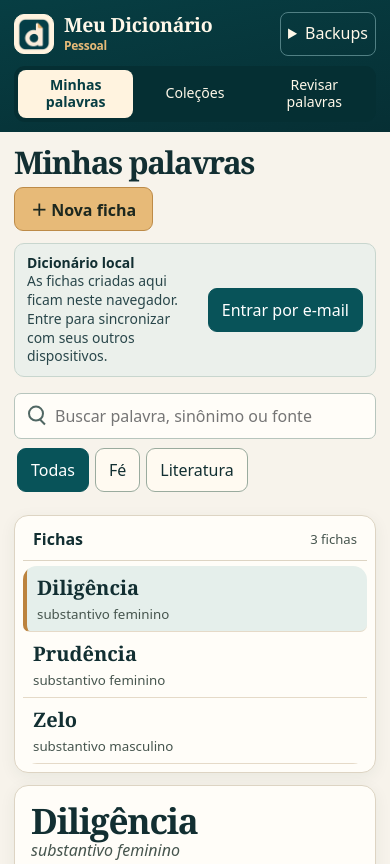
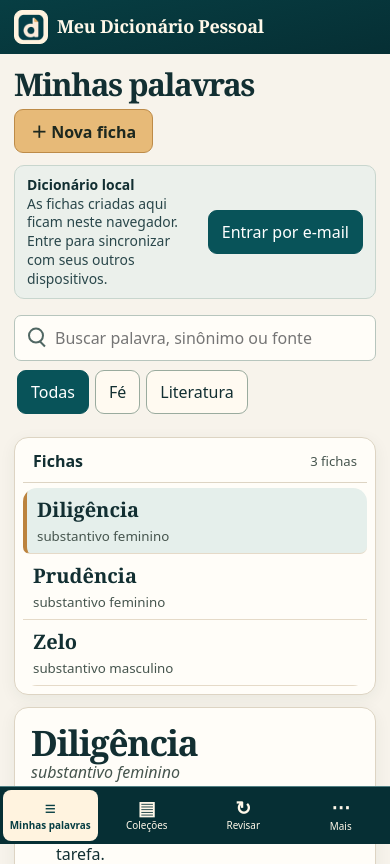
Before and after one commit to mandresoeiro/meu-dicionario-web, a plain HTML site: page index.html in a window 390 px wide. Shown: the top 864 px of the page. Drawn offline with Linux system fonts and the light colour scheme.

Commit message:
Organiza a navegação lateral e inferior

```diff
--- a/index.html
+++ b/index.html
@@ -1,7 +1,7 @@
 <!doctype html>
 <html lang="pt-BR">
 <meta charset="utf-8">
-<meta name="viewport" content="width=device-width,initial-scale=1">
+<meta name="viewport" content="width=device-width,initial-scale=1,viewport-fit=cover">
 <title>Meu Dicionário Pessoal</title>
 <link rel="icon" type="image/png" href="./marca-monograma.png">
 <style>
@@ -163,16 +163,55 @@ blockquote { background: #f7efe0; border-left-color: #bc833e; }
   .tools { background: var(--paper); }
   .entry { scroll-margin-top: 125px; }
 }
+
+/* Navegação e atalhos */
+.brand { font-size: 18px; gap: 9px; padding-bottom: 14px; }
+.brand img { width: 34px; height: 34px; border-radius: 8px; }
+.views button { display: flex; align-items: center; gap: 9px; }
+.nav-icon { width: 22px; flex: none; font: 700 21px/1 system-ui, sans-serif; text-align: center; }
+.backup-mobile { display: none; }
+@media (max-width: 820px) {
+  :root { --bottom-nav-height: calc(58px + env(safe-area-inset-bottom)); }
+  html { scroll-padding-bottom: var(--bottom-nav-height); }
+  aside { display: block; padding: 10px max(14px, env(safe-area-inset-right)) 10px max(14px, env(safe-area-inset-left)); }
+  .brand { padding: 0; }
+  main { padding-bottom: calc(24px + var(--bottom-nav-height)); }
+  .views {
+    position: fixed; z-index: 5; left: 0; right: 25%; bottom: 0;
+    height: var(--bottom-nav-height); gap: 2px;
+    padding: 3px 2px calc(3px + env(safe-area-inset-bottom)) max(3px, env(safe-area-inset-left));
+    border-radius: 0; border-top: 1px solid #518084;
+    background: var(--petrol-deep);
+  }
+  .views button, .backup-mobile { display: flex; flex-direction: column; justify-content: center; align-items: center; gap: 2px; }
+  .views button { min-height: 0; padding: 1px 2px; font-size: clamp(.62rem, 2.3vw, .8rem); }
+  .nav-icon { font-size: 19px; }
+  .backups {
+    position: fixed; z-index: 6; right: 0; bottom: 0; width: 25%;
+    height: var(--bottom-nav-height); margin: 0; padding: 3px max(3px, env(safe-area-inset-right)) calc(3px + env(safe-area-inset-bottom)) 2px;
+    border-top: 1px solid #518084; background: var(--petrol-deep);
+  }
+  .backups summary { display: grid; place-items: center; list-style: none; height: 100%; padding: 0; border: 0; }
+  .backups summary::-webkit-details-marker { display: none; }
+  .backup-desktop { display: none; }
+  .backup-mobile { font-size: clamp(.62rem, 2.3vw, .8rem); }
+  .backups[open] summary { background: #fff3df; color: var(--petrol); }
+  .backups[open] > div {
+    position: absolute; right: 8px; bottom: calc(100% + 8px); width: min(290px, 95vw);
+    padding: 8px; border: 1px solid #518084; border-radius: 12px; background: var(--petrol-deep);
+    box-shadow: 0 5px 18px #173a3033;
+  }
+}
 </style>
 <aside aria-label="Menu">
-<div class="brand"><img src="./marca-monograma.png" width="48" height="48" alt=""><div>Meu Dicionário <small>Pessoal</small></div></div>
+<div class="brand"><img src="./marca-monograma.png" width="34" height="34" alt=""><div>Meu Dicionário Pessoal</div></div>
 <nav class="views" aria-label="Seções do dicionário">
-<button id="words" aria-pressed="true">Minhas palavras</button>
-<button id="collections" aria-pressed="false">Coleções</button>
-<button id="review" aria-pressed="false">Revisar palavras</button>
+<button id="words" aria-pressed="true"><span class="nav-icon" aria-hidden="true">≡</span><span>Minhas palavras</span></button>
+<button id="collections" aria-pressed="false"><span class="nav-icon" aria-hidden="true">▤</span><span>Coleções</span></button>
+<button id="review" aria-pressed="false"><span class="nav-icon" aria-hidden="true">↻</span><span>Revisar</span></button>
 </nav>
 <details class="backups">
-<summary>Backups</summary>
+<summary><span class="backup-desktop">Backups</span><span class="backup-mobile"><span class="nav-icon" aria-hidden="true">⋯</span>Mais</span></summary>
 <div><button id="export">Exportar backup</button>
 <button id="import">Importar backup</button></div>
 </details>
@@ -436,6 +475,16 @@ $('add-sense').onclick = () => {
 $('words').onclick = () => {mode = 'words'; collection = ''; render();};
 $('collections').onclick = () => {mode = 'collections'; $('query').value = ''; render(); $('chips').querySelector('button')?.focus();};
 $('review').onclick = startReview;
+for (const section of document.querySelectorAll('.views button')) {
+ section.addEventListener('click', () => { document.querySelector('.backups').open = false; });
+}
+document.querySelector('.backups').addEventListener('keydown', event => {
+ const menu = event.currentTarget;
+ if (event.key === 'Escape' && menu.open) {
+  menu.open = false;
+  menu.querySelector('summary').focus();
+ }
+});
 $('query').oninput = render;
 $('clear-query').onclick = () => {
  $('query').value = '';
```
